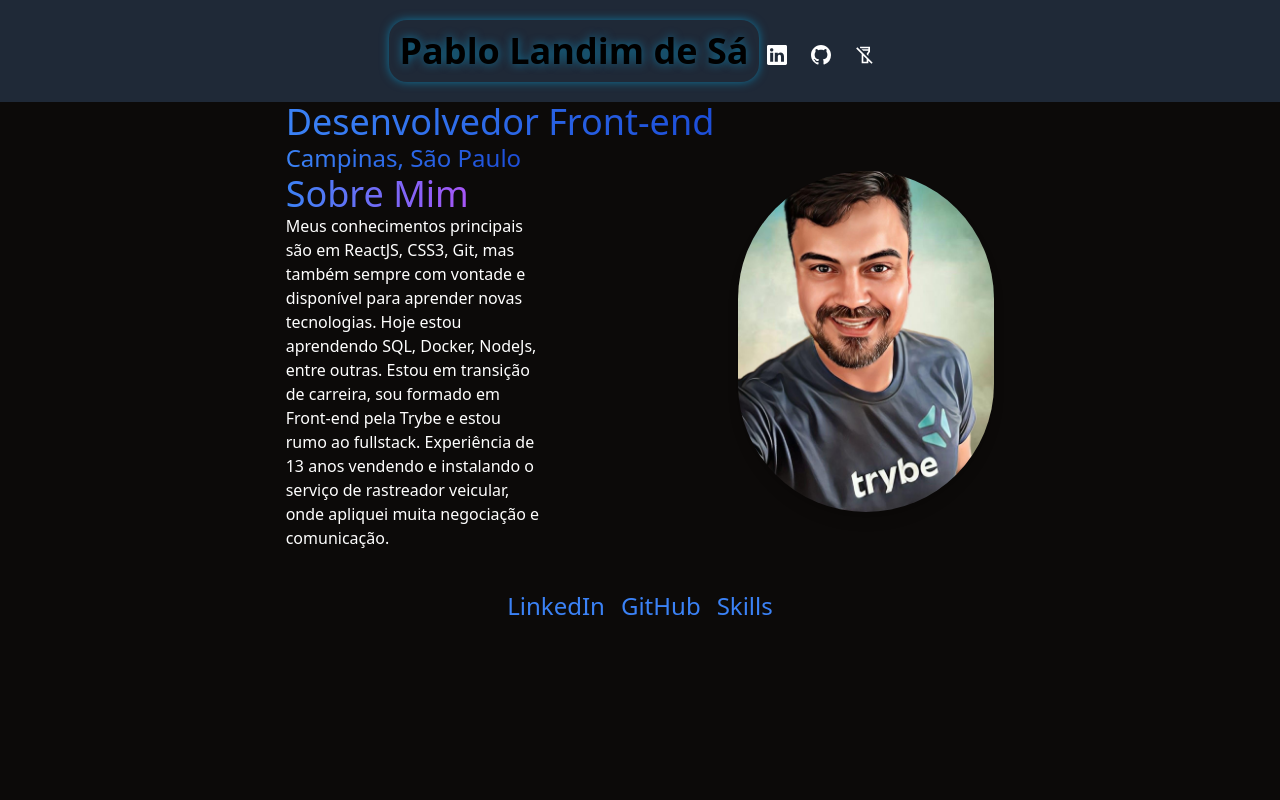
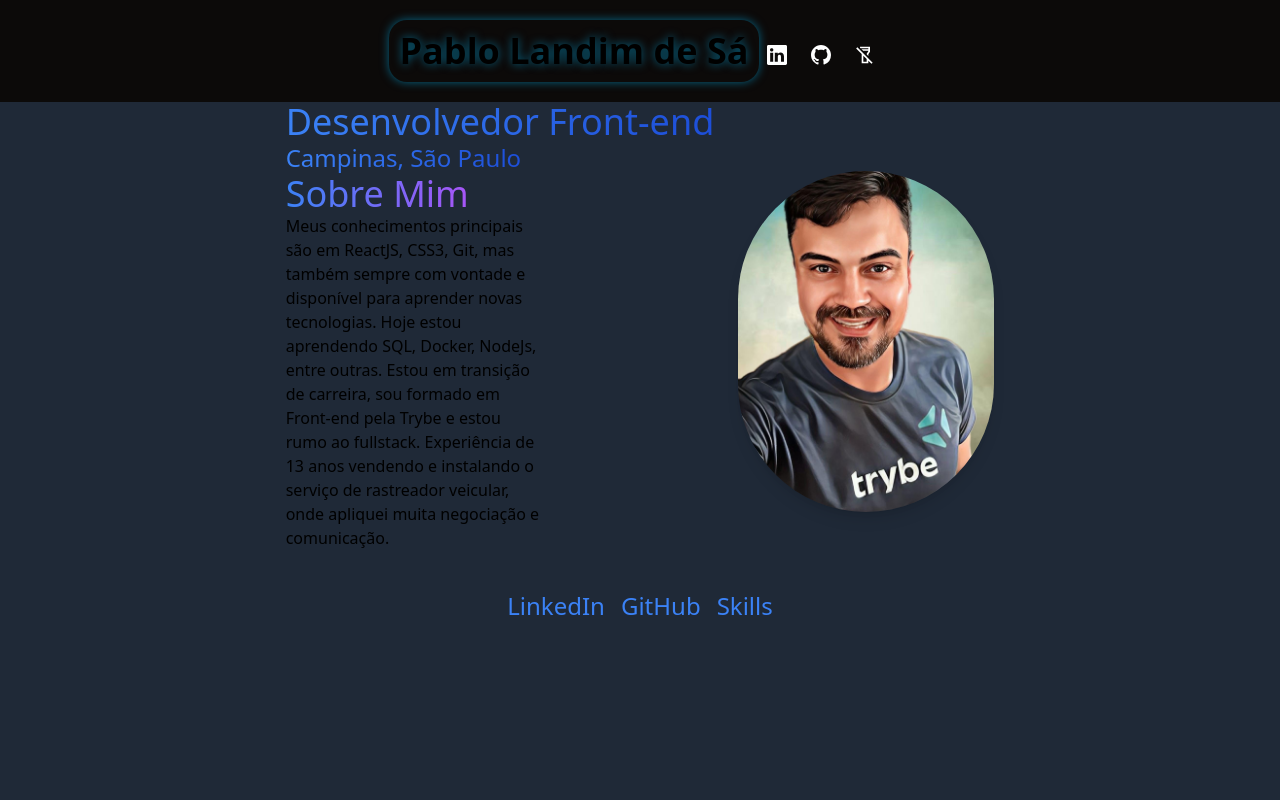
Before and after one commit to PabloLSa/my, a Next.js app: page / in a window 1280 px wide. Shown: the top 800 px of the page. Built offline with nearby package versions, Linux system fonts and the light colour scheme.

Commit message:
Estilização
Trocando cores de texto background no header e cor de texto no home

```diff
--- a/components/Header.jsx
+++ b/components/Header.jsx
@@ -10,13 +10,13 @@ function Header() {
   const theme = useContext(ThemeContext);
 // console.log(theme);
   const [themeClasses, setThemeClasses] = useState('text-blue-15b8c6 text-4xl font-bold text-center');
-  const[bgHeader, setbgHeader] = useState('bg-gray-800 flex flex-col justify-center items-center py-5 w-full');
+  const[bgHeader, setbgHeader] = useState('bg-stone-950 flex flex-col justify-center items-center py-5 w-full');
 
   useEffect(() =>{
     setbgHeader(
       theme.color === 'light'
       ? 'bg-gray-800 opacity-90 flex flex-col justify-center py-5 items-center w-full'
-      : 'bg-gray-800 flex flex-col justify-center items-center py-5 w-full'
+      : 'bg-stone-950 flex flex-col justify-center items-center py-5 w-full'
     )
   },[theme.color])
 
--- a/templates/Home.jsx
+++ b/templates/Home.jsx
@@ -7,7 +7,7 @@ import Image from 'next/image';
 
 function Home() {
   const theme = useContext(ThemeContext);
-  const [themeClasses, setThemeClasses] = useState('bg-stone-950 h-full');
+  const [themeClasses, setThemeClasses] = useState('bg-gray-800 opacity-100 h-full');
 
   useEffect(() => {
     document.title = 'Home'; // Altere "Seu Nome" para o seu nome ou título desejado
@@ -16,8 +16,8 @@ function Home() {
   useEffect(() => {
     setThemeClasses(
       theme.color === 'light'
-        ? 'bg-gray-600'
-        : 'bg-stone-950'
+        ? 'bg-gray-600 opacity-100'
+        : 'bg-gray-800 opacity-100'
     );
   }, [theme.color]);
 
@@ -38,7 +38,7 @@ function Home() {
             <span className={`text-4xl bg-gradient-to-r from-blue-500  to-purple-500 text-transparent bg-clip-text`}>
               Sobre Mim
             </span>
-            <div className="text-white w-64">
+            <div className="text-gray-300 w-64">
               Meus conhecimentos principais são em ReactJS, CSS3, Git, mas também sempre com vontade e disponível para aprender novas tecnologias. Hoje estou aprendendo SQL, Docker, NodeJs, entre outras. Estou em transição de carreira, sou formado em Front-end pela Trybe e estou rumo ao fullstack.
               Experiência de 13 anos vendendo e instalando o serviço de rastreador veicular, onde apliquei muita negociação e comunicação.
             </div>
```
